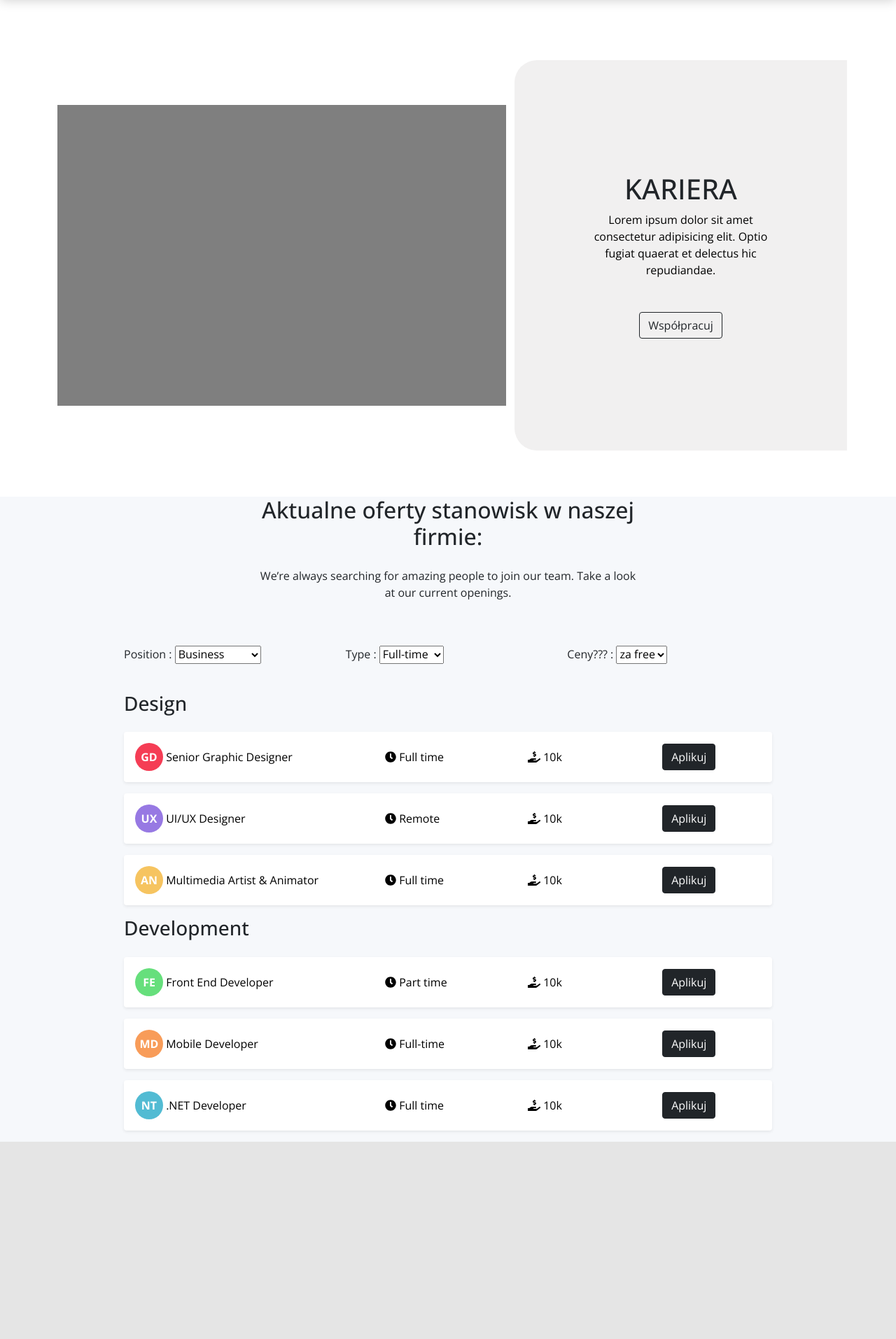
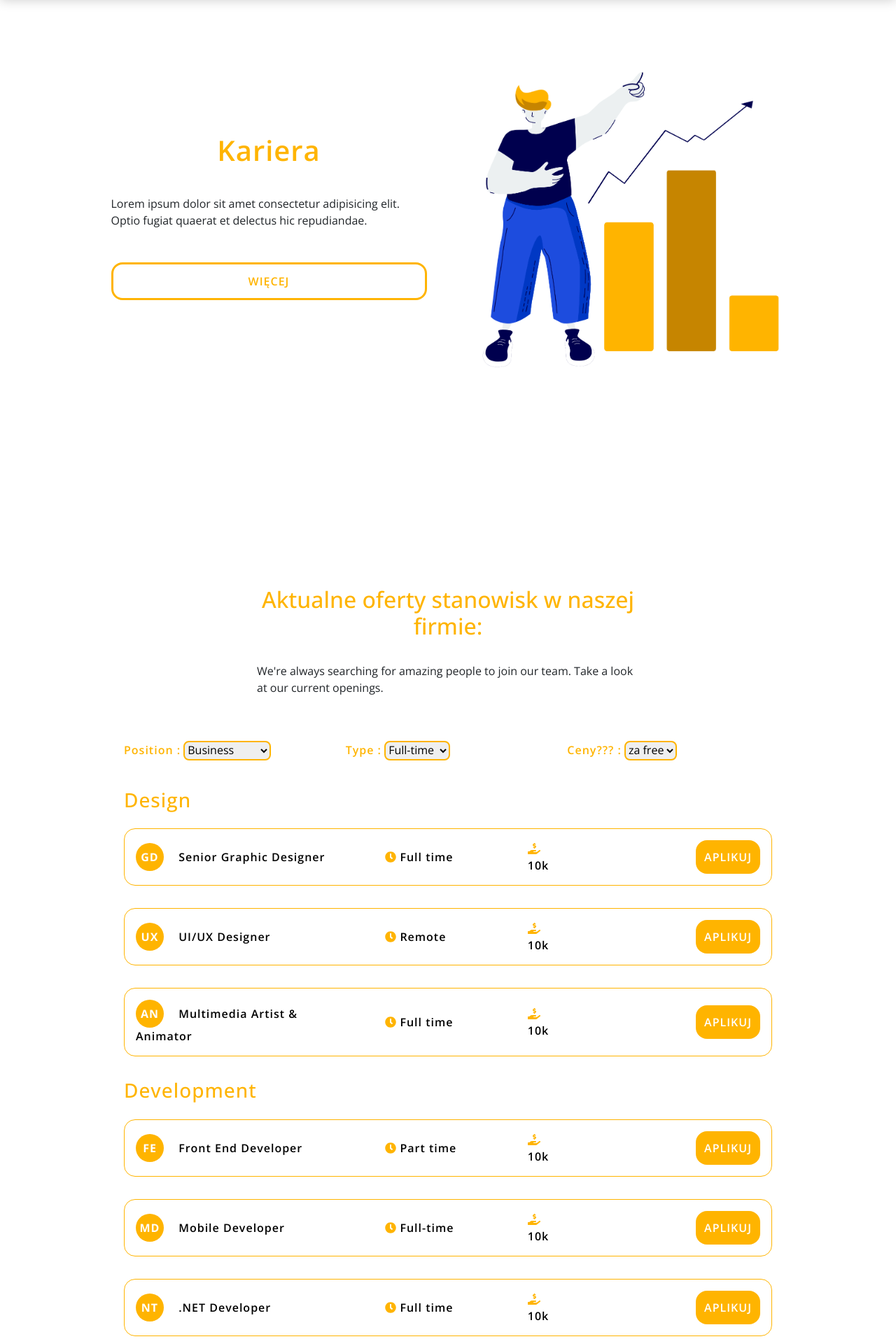
Before and after one commit to PufAnimalsDev/projekt-gr-1-front-end-agencja__marketingowa, a PHP site: page /career.html in a window 1280 px wide. Shown: the part 90-2004 px from the top of the page at 70% size. Run offline with PHP 8.4, Linux system fonts and the light colour scheme; style sheets or scripts are compiled from the project's sources; some libraries are stand-ins or nearby versions.

Commit message:
Test section - career finished (#41)
* kicking of fucking shit

* modification of index.html to usefull status

* modification of newsletter styles, sill not working

* Modification of styles in index, added variables etc.

* modified styles of header, start, features, footer, next step of own styles for buttons and inputs, features adapted in 50%

* small modification in start

* styles of inputs and buttons updated, newsletter and features adapted

* Merging to update

* Merging of css.map

* changes in buttons, start the optimilizing of features, few modifications in start and footer

* functions changed to features, functions deleted

* first step of header modification, optimalization of features in 50%, newsletter adapted

* header changed to first vision, few modification in footer, aboutus, start and newsletter

* gitignore actualized

* header completed in 80%

* main.js off

* header finished

* footer finished

* AOS added to project

* few modification in styles, AOS added to start page

* footer and header adapted in all subsites

* new style of logo and few photos, modified styles of front page and menu, navbar hiding restored with navmenu at top of page

* header finished, footer modified, basic styles modified

* link of offer now is inactive

* header link updated for nav and overlay

* Career styling finished

* Animation for career interface added

Co-authored-by: PufAnimalsDev <93289768+PufAnimalsDev@users.noreply.github.com>

```diff
--- a/career.html
+++ b/career.html
@@ -57,48 +57,37 @@
     <!-- header end  -->
 
     <!-- start start  -->
-    <section class="start">
-
-         <div class="container">
-             <div class="row align-items-center">
-                 <div class="col-lg-7">
-                    <!-- miejsce na potencjalny slider -->
-                    <img class="d-block w-100" src="./assets/img/slider_menu_2.png">
-                </div>
-
-                <div class="col-lg-5 start--item-wrapper">
-                    <h1 class="start--heading">KARIERA</h1>
-                    <p class="start--description">Lorem ipsum dolor sit amet consectetur adipisicing elit. Optio fugiat quaerat et delectus hic repudiandae.</p>
-                    <button type="submit" class="btn btn-outline-dark mb-5 mb-lg-0">Współpracuj</button>
-                </div>
-
+    <section class="career--start" data-aos="fade-right" data-aos-duration="2000">
+        <div class="container">
+          <div class="row align-items-center justify-content-center">
+            <div class="col-lg-5 career--start-wrapper">
+              <h1 class="career--start-wrapper__heading">Kariera</h1>
+              <p class="career--start-wrapper__description">Lorem ipsum dolor sit amet consectetur adipisicing elit. Optio fugiat quaerat et delectus hic repudiandae.</p>
+              <a class="btnOutlineCustom" href="#sectionJobList" role="button">Więcej</a>
             </div>
 
-         </div>
-
-        </section>
+            <div class="col-lg-7 career--start-photo">
+              <img class="d-block w-100" src="./assets/img/career.png">
+            </div>
+          </div>
+        </div>
+    </section>
     <!-- start end  -->
 
     <!-- offers start  -->
-    <section id="sectionJobList" class="section section-job-list gradient-light--lean-left bg-light">
+    <section id="sectionJobList" class="career--job-list">
       <div class="container">
-
-        <div class="row row-grid justify-content-center">
-
-          <div class="col-md-8 col-lg-7 col-xl-6 text-center">
-            <h2 class="section__title mb-4">Aktualne oferty stanowisk w naszej firmie:</h2>
-
-            <p>We’re always searching for amazing people to join our team. Take a look at our current openings.</p>
-
+        <div class="row justify-content-center">
+          <div class="col-md-8 col-lg-7 col-xl-6 career--job-list__header" data-aos="zoom-in" data-aos-duration="1500">
+            <h2>Aktualne oferty stanowisk w naszej firmie:</h2>
+            <p>We're always searching for amazing people to join our team. Take a look at our current openings.</p>
           </div>
 
           <div class="col-md-10">
-
             <form class="filter-form mt-5 mb-4">
               <div class="row justify-content-center">
-
                 <div class="col-md-4 mb-3">
-                  <div class="form-group">
+                  <div class="form-group" data-aos="fade-down" data-aos-duration="1000">
                     <label for="jobPosition">Position :</label>
                     <select id="jobPosition" class="custom-select">
                       <option value="position1">Business</option>
@@ -112,7 +101,7 @@
                 </div>
 
                 <div class="col-md-4 mb-3">
-                  <div class="form-group">
+                  <div class="form-group" data-aos="fade-down" data-aos-duration="1500">
                     <label for="jobType">Type :</label>
                     <select id="jobType" class="custom-select">
                       <option value="type1">Full-time</option>
@@ -123,7 +112,7 @@
                 </div>
 
                 <div class="col-md-4 mb-3">
-                  <div class="form-group">
+                  <div class="form-group" data-aos="fade-down" data-aos-duration="2000">
                     <label for="jobLocation">Ceny??? : </label>
                     <select id="jobLocation" class="custom-select">
                       <option value="location1">za free</option>
@@ -131,149 +120,143 @@
                     </select>
                   </div>
                 </div>
-
               </div>
             </form>
 
-            <div class="job-list__wrapper mb-6">
-              <h3 class="mb-4">Design</h3>
+            <div class="career--job-list__wrapper">
+              <h3 class="mb-4" data-aos="zoom-out" data-aos-duration="1500">Design</h3>
 
-              <a href="career-single.html" class="card p-0 mb-3 border-0 shadow-sm ">
+              <a href="career-single.html" class="card" data-aos="flip-down" data-aos-duration="1000">
                 <div class="card-body">
                   <span class="row justify-content-between align-items-center">
                     <span class="col-lg-4 col-sm-6 color--heading">
-                      <span class="badge badge-circle background--danger text-white mr-3">GD</span> Senior Graphic Designer
+                      <span class="badge badge-circle">GD</span> Senior Graphic Designer
                     </span>
 
                     <span class="col-lg-2 my-3 my-sm-0 color--text">
-                      <i class="fas fa-clock mr-1"></i> Full time
+                      <i class="fas fa-clock mr-1 icon"></i> Full time
                     </span>
 
                     <span class="col-lg-1 my-3 my-sm-0 color--text">
-                      <i class="fas fa-hand-holding-usd"></i> 10k
+                      <i class="fas fa-hand-holding-usd icon"></i> 10k
                     </span>
 
-                    <span class="col-lg-3 text-center color--text">
-                      <button type="submit" class="btn btn-dark shadow--on-hover">Aplikuj</button>
-
+                    <span class="col-lg-3 text-end color--text">
+                      <button type="submit" class="btnCustom">Aplikuj</button>
                     </span>
                   </span>
                 </div>
               </a> <!-- Job Card -->
 
-              <a href="career-single.html" class="card p-0 mb-3 border-0 shadow-sm shadow--on-hover">
+              <a href="career-single.html" class="card" data-aos="flip-down" data-aos-duration="1500">
                 <div class="card-body">
                   <span class="row justify-content-between align-items-center">
                     <span class="col-lg-4 col-sm-6 color--heading">
-                      <span class="badge badge-circle background--tertiary text-white mr-3">UX</span> UI/UX Designer
+                      <span class="badge badge-circle">UX</span> UI/UX Designer
                     </span>
 
                     <span class="col-lg-2 my-3 my-sm-0 color--text">
-                      <i class="fas fa-clock mr-1"></i> Remote
+                      <i class="fas fa-clock mr-1 icon"></i> Remote
                     </span>
 
                     <span class="col-lg-1 my-3 my-sm-0 color--text">
-                      <i class="fas fa-hand-holding-usd"></i> 10k
+                      <i class="fas fa-hand-holding-usd icon"></i> 10k
                     </span>
 
-                    <span class="col-lg-3 text-center color--text">
-                      <button type="submit" class="btn btn-dark shadow--on-hover">Aplikuj</button>
-
+                    <span class="col-lg-3 text-end color--text">
+                      <button type="submit" class="btnCustom">Aplikuj</button>
                     </span>
                   </span>
                 </div>
               </a> <!-- Job Card -->
 
-              <a href="career-single.html" class="card p-0 mb-3 border-0 shadow-sm shadow--on-hover">
+              <a href="career-single.html" class="card" data-aos="flip-down" data-aos-duration="2000">
                 <div class="card-body">
                   <span class="row justify-content-between align-items-center">
                     <span class="col-lg-4 col-sm-6 color--heading">
-                      <span class="badge badge-circle background--warning text-white mr-3">AN</span> Multimedia Artist &amp; Animator
+                      <span class="badge badge-circle">AN</span> Multimedia Artist &amp; Animator
                     </span>
 
                     <span class="col-lg-2 my-3 my-sm-0 color--text">
-                      <i class="fas fa-clock mr-1"></i> Full time
+                      <i class="fas fa-clock mr-1 icon"></i> Full time
                     </span>
 
                     <span class="col-lg-1 my-3 my-sm-0 color--text">
-                      <i class="fas fa-hand-holding-usd"></i> 10k
+                      <i class="fas fa-hand-holding-usd icon"></i> 10k
                     </span>
 
-                    <span class="col-lg-3 text-center color--text">
-                      <button type="submit" class="btn btn-dark shadow--on-hover">Aplikuj</button>
-
+                    <span class="col-lg-3 text-end color--text">
+                      <button type="submit" class="btnCustom">Aplikuj</button>
                     </span>
                   </span>
                 </div>
               </a> <!-- Job Card -->
             </div>
 
-            <div class="job-list__wrapper mb-6">
-              <h3 class="mb-4">Development</h3>
+            <div class="career--job-list__wrapper">
+              <h3 class="mb-4" data-aos="zoom-out" data-aos-duration="1500">Development</h3>
 
-              <a href="career-single.html" class="card p-0 mb-3 border-0 shadow-sm shadow--on-hover">
+              <a href="career-single.html" class="card" data-aos="flip-down" data-aos-duration="1000">
                 <div class="card-body">
                   <span class="row justify-content-between align-items-center">
                     <span class="col-lg-4 col-sm-6 color--heading">
-                      <span class="badge badge-circle background--success text-white mr-3">FE</span> Front End Developer
+                      <span class="badge badge-circle">FE</span> Front End Developer
                     </span>
 
                     <span class="col-lg-2 my-3 my-sm-0 color--text">
-                      <i class="fas fa-clock mr-1"></i> Part time
+                      <i class="fas fa-clock mr-1 icon"></i> Part time
                     </span>
 
                     <span class="col-lg-1 my-3 my-sm-0 color--text">
-                      <i class="fas fa-hand-holding-usd"></i> 10k
+                      <i class="fas fa-hand-holding-usd icon"></i> 10k
                     </span>
 
-                    <span class="col-lg-3 text-center color--text">
-                      <button type="submit" class="btn btn-dark shadow--on-hover">Aplikuj</button>
-
+                    <span class="col-lg-3 text-end color--text">
+                      <button type="submit" class="btnCustom">Aplikuj</button>
                     </span>
                   </span>
                 </div>
               </a> <!-- Job Card -->
 
-              <a href="career-single.html" class="card p-0 mb-3 border-0 shadow-sm shadow--on-hover">
+              <a href="career-single.html" class="card" data-aos="flip-down" data-aos-duration="1500">
                 <div class="card-body">
                   <span class="row justify-content-between align-items-center">
                     <span class="col-lg-4 col-sm-6 color--heading">
-                      <span class="badge badge-circle background--warning2 text-white mr-3">MD</span> Mobile Developer
+                      <span class="badge badge-circle">MD</span> Mobile Developer
                     </span>
 
                     <span class="col-lg-2 my-3 my-sm-0 color--text">
-                      <i class="fas fa-clock mr-1"></i> Full-time
+                      <i class="fas fa-clock mr-1 icon"></i> Full-time
                     </span>
 
                     <span class="col-lg-1 my-3 my-sm-0 color--text">
-                      <i class="fas fa-hand-holding-usd"></i> 10k
+                      <i class="fas fa-hand-holding-usd icon"></i> 10k
                     </span>
 
-                    <span class="col-lg-3 text-center color--text">
-                      <button type="submit" class="btn btn-dark shadow--on-hover">Aplikuj</button>
-
+                    <span class="col-lg-3 text-end color--text">
+                      <button type="submit" class="btnCustom">Aplikuj</button>
                     </span>
                   </span>
                 </div>
               </a> <!-- Job Card -->
 
-              <a href="career-single.html" class="card p-0 mb-3 border-0 shadow-sm shadow--on-hover">
+              <a href="career-single.html" class="card" data-aos="flip-down" data-aos-duration="2000">
                 <div class="card-body">
                   <span class="row justify-content-between align-items-center">
                     <span class="col-lg-4 col-sm-6 color--heading">
-                      <span class="badge badge-circle background--info text-white mr-3">NT</span> .NET Developer
+                      <span class="badge badge-circle">NT</span> .NET Developer
                     </span>
 
                     <span class="col-lg-2 my-3 my-sm-0 color--text">
-                      <i class="fas fa-clock mr-1"></i> Full time
+                      <i class="fas fa-clock mr-1 icon"></i> Full time
                     </span>
 
                     <span class="col-lg-1 my-3 my-sm-0 color--text">
-                      <i class="fas fa-hand-holding-usd"></i> 10k
+                      <i class="fas fa-hand-holding-usd icon"></i> 10k
                     </span>
 
-                    <span class="col-lg-3 text-center color--text">
-                      <button type="submit" class="btn btn-dark shadow--on-hover">Aplikuj</button>
+                    <span class="col-lg-3 text-end color--text">
+                      <button type="submit" class="btnCustom">Aplikuj</button>
 
                     </span>
                   </span>
--- a/index.html
+++ b/index.html
@@ -88,12 +88,11 @@
 
     <!-- start start  -->
     <section class="start">
-
         <div class="container">
             <div class="row align-items-center">
                 <div class="col-xl-5 col-lg-12 start--item-wrapper" data-aos="fade-left" data-aos-duration="3000">
                     <h1 class="start--item-wrapper__heading">
-                        Realizujemy cele.</h1>
+                        Realizujemy cele</h1>
 
                     <p class="start--description">Pomagamy organizacjom wyprzedzać konkurencję dzięki współpracy z klientami..</p>
 
@@ -105,9 +104,7 @@
                     <img class="d-lg-block w-100" src="./assets/img/sdssddssdds.png">
                 </div>
             </div>
-
         </div>
-
     </section>
     <!-- start end  -->
 
--- a/scss/_career.scss
+++ b/scss/_career.scss
@@ -1,78 +1,84 @@
-
+.career {
+    &--start {
+        display: flex;
+        align-items: center;
+        height: 100vh;
+        &-photo {
+            width: 30rem;
+            height: auto;
+        }
+        &-wrapper {
+            display: flex;
+            flex-direction: column;
+            gap: 2rem;
+            margin-right: 2rem;
+            &__heading {
+                color: $main_color;
+                font-weight: 600;
+                letter-spacing: 1px;
+            }
+            h1 {
+                text-align: center;
+            }
+            a {
+                text-align: center;
+            }
+        }
+    }
+    &--job-list {
+        padding-top: 8rem;
+        .form-group {
+            label {
+                color: $main_color;
+                font-weight: 600;
+                letter-spacing: 1px;
+                outline: none;
+            }
+            .custom-select {
+                position: relative;
+                border: 2px solid $main_color;
+                border-radius: 0.5rem;
+                outline: none;
+                & select {
+                    display: none;
+                }
+            }
+        }
+        &__header {
+            h2 {
+                color: $main_color;
+                margin-bottom: 2rem;
+                text-align: center;
+            }
+        }
+        &__wrapper {
+            color: $main_color;
+            font-weight: 600;
+            letter-spacing: 1px;
+            .card {
+                border: 1px solid $main_color;
+                border-radius: 1rem;
+                margin-bottom: 2rem;
+                .icon {
+                    color: $main_color;
+                }
+            }
+        }
+    }
+}
 
 .badge-circle {
     border-radius: 50%;
     height: 2.5rem;
     width: 2.5rem;
+    margin-right: 1rem;
     font-size: 1rem;
     line-height: 2.5rem;
-    padding: 0
+    padding: 0;
+    background-color: $main_color;
+    color: $white;
 }
 
 .text-white {
     color: #fff!important;
 }
-
-
-.background--white,
-.bg-white {
-    background-color: #fff !important
-}
-
-.background--brand,
-.background--primary,
-.bg-brand,
-.bg-primary {
-    background-color: #4d5bed !important;
-    color: #fff
-}
-
-.background--dark,
-.bg-dark {
-    background: #0c2050 !important;
-    color: #939eb8
-}
-
-.background--secondary,
-.bg-secondary {
-    background-color: #939eb8 !important
-}
-
-.background--tertiary,
-.bg-tertiary {
-    background-color: #9779e3 !important
-}
-
-.background--danger,
-.bg-danger {
-    background-color: #f53d55 !important
-}
-
-.background--success,
-.bg-success {
-    background-color: #66df7c !important
-}
-
-.background--warning,
-.bg-warning {
-    background-color: #f6c460 !important
-}
-
-.background--warning2,
-.bg-warning2 {
-    background-color: #f89c59 !important
-}
-
-.background--info,
-.bg-info {
-    background-color: #52bbd3 !important
-}
-
-.background--light,
-.bg-light {
-    background-color: #f6f8fb !important
-}
-
-a {
-    text-decoration: none !important;
-}
--- a/scss/main.scss
+++ b/scss/main.scss
@@ -30,6 +30,7 @@
 
 *{
     list-style-type: none;
+    scroll-behavior: smooth;
 }
 
 body {
```
Also changed, not shown: assets/img/career.png (added).
